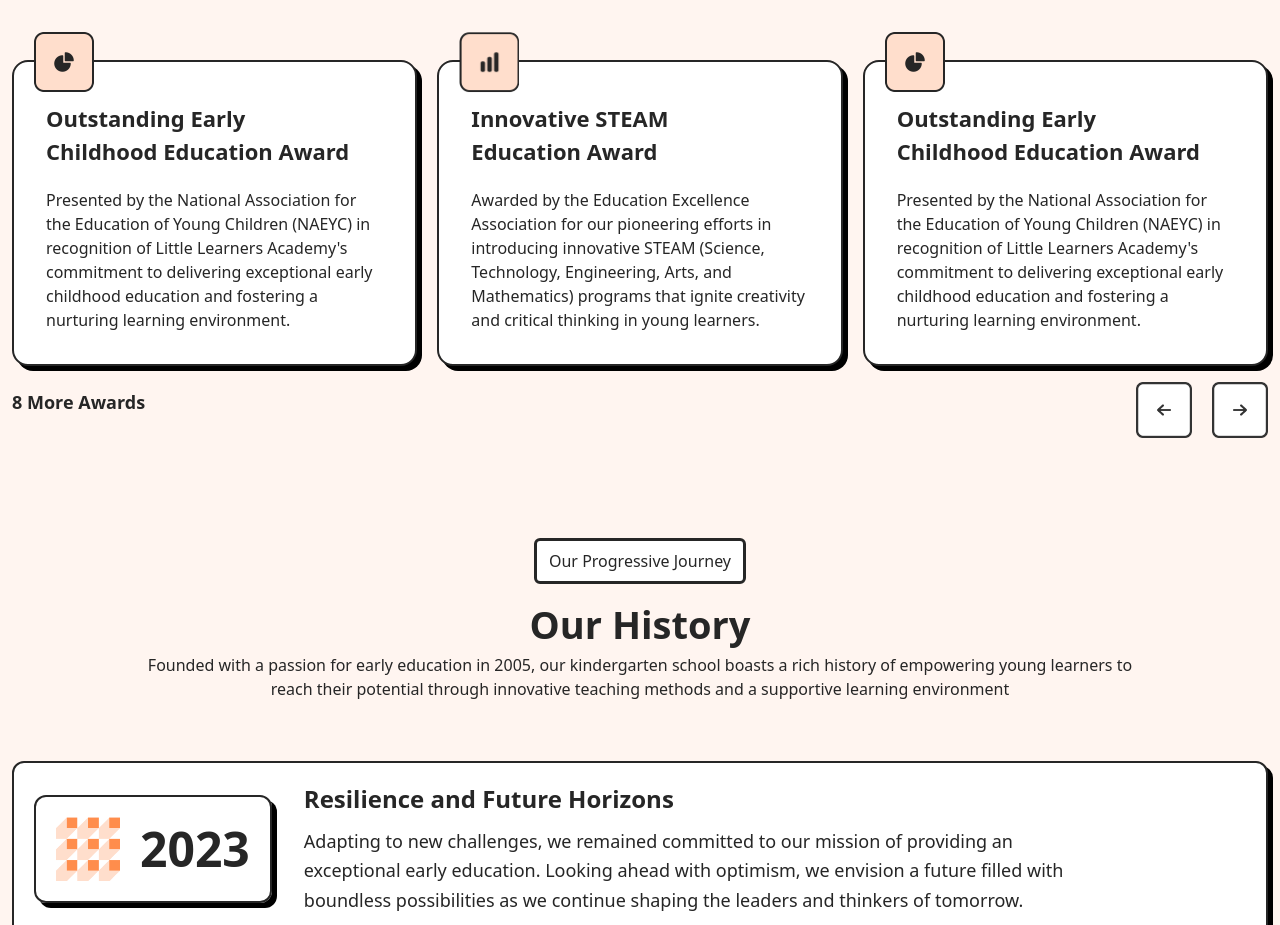
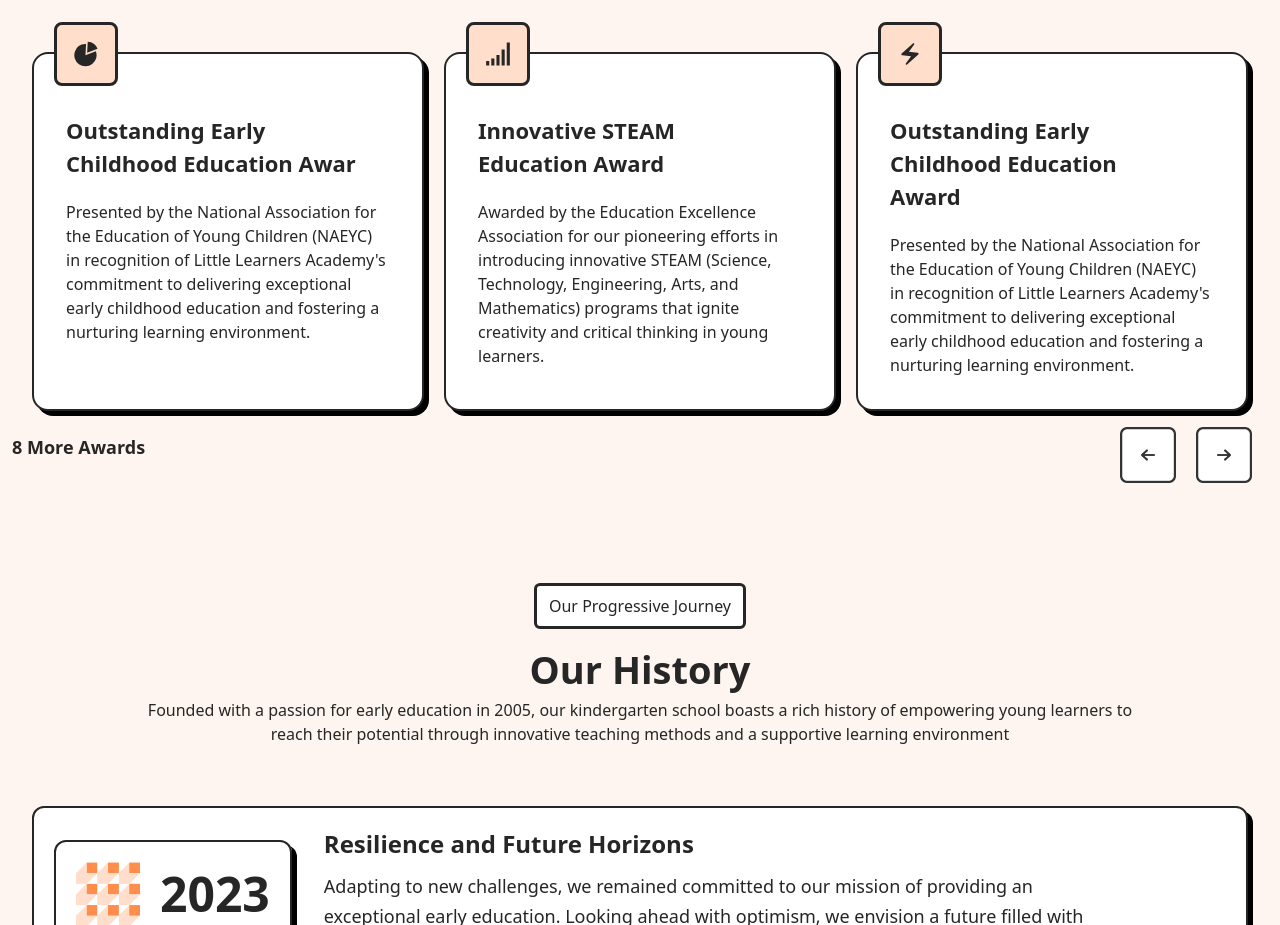
Before and after one commit to Ahmedatia99/School-Education, a React (Vite) app: page /about in a window 1280 px wide. Shown: the part 1447-2372 px from the top of the page. Built offline with nearby package versions, Linux system fonts and the light colour scheme.

Commit message:
Edited BoxPhoto Components To Be More Dynamic & Added React Icons  & Fix Some Responsive Issues &  Add Smart watches Resposive

```diff
--- a/src/components/about/heroSection.tsx
+++ b/src/components/about/heroSection.tsx
@@ -2,7 +2,7 @@ import React from "react";
 
 const HeroSection = () => {
   return (
-    <div className="relative flex flex-col md:flex-row items-center justify-between p-15 md:p-23 gap-6 border-2  [box-shadow:5px_5px_0_black] bg-white">
+    <div className="hero-section relative flex flex-col md:flex-row items-center justify-between p-15 md:p-23 gap-6 border-2  [box-shadow:5px_5px_0_black] bg-white">
       {/* Left Section */}
       <div className=" md:w-1/2  flex flex-col items-center gap-1 md:items-start">
         <img
--- a/src/components/about/ourAchievements.tsx
+++ b/src/components/about/ourAchievements.tsx
@@ -1,41 +1,25 @@
 import React, { useState } from "react";
 import SubContainer from "../common/SubContainer";
 import BoxPhotoInPosition from "../common/BoxPhotoInPosition";
+import { GiNetworkBars } from "react-icons/gi";
+import { MdElectricBolt } from "react-icons/md";
+import { GiPieChart } from "react-icons/gi";
 
-const BoxesDate = [
+const BoxesData = [
   {
-    imgSrc: "/assets/circleChart.png",
-    h3Text: "Outstanding Early Childhood Education Award",
+    icon: GiPieChart,
+    h3Text: "Outstanding Early Childhood Education Awar",
     pText:
       "Presented by the National Association for the Education of Young Children (NAEYC) in recognition of Little Learners Academy's commitment to delivering exceptional early childhood education and fostering a nurturing learning environment.",
   },
   {
-    imgSrc: "/assets/network.png",
+    icon: GiNetworkBars,
     h3Text: "Innovative STEAM Education Award",
     pText:
       "Awarded by the Education Excellence Association for our pioneering efforts in introducing innovative STEAM (Science, Technology, Engineering, Arts, and Mathematics) programs that ignite creativity and critical thinking in young learners.",
   },
   {
-    imgSrc: "/assets/circleChart.png",
-    h3Text: "Outstanding Early Childhood Education Award",
-    pText:
-      "Presented by the National Association for the Education of Young Children (NAEYC) in recognition of Little Learners Academy's commitment to delivering exceptional early childhood education and fostering a nurturing learning environment.",
-  },
-  {
-    imgSrc: "/assets/electric.png",
-    h3Text: "Environmental Stewardship Award",
-    pText:
-      "Received from the Green Earth Society for our dedication to environmental education, sustainable practices, and fostering a love for nature in our students.",
-  },
-  {
-    imgSrc: "/assets/network.png",
-    h3Text: "Innovative STEAM Education Award",
-    pText:
-      "Awarded by the Education Excellence Association for our pioneering efforts in introducing innovative STEAM (Science, Technology, Engineering, Arts, and Mathematics) programs that ignite creativity and critical thinking in young learners.",
-  },
-
-  {
-    imgSrc: "/assets/circleChart.png",
+    icon: MdElectricBolt,
     h3Text: "Outstanding Early Childhood Education Award",
     pText:
       "Presented by the National Association for the Education of Young Children (NAEYC) in recognition of Little Learners Academy's commitment to delivering exceptional early childhood education and fostering a nurturing learning environment.",
@@ -49,54 +33,41 @@ function OurAchievements() {
   const [indexBox3, seindexBox3] = useState(2);
 
   const backArrowOnClickHandler = () => {
-    setIndex((prev) => (prev > 0 ? prev - 1 : BoxesDate.length - 1));
-    seindexBox1((prev) => (prev > 0 ? prev - 1 : BoxesDate.length - 1));
-    seindexBox2((prev) => (prev > 0 ? prev - 1 : BoxesDate.length - 1));
-    seindexBox3((prev) => (prev > 0 ? prev - 1 : BoxesDate.length - 1));
+    setIndex((prev) => (prev > 0 ? prev - 1 : BoxesData.length - 1));
+    seindexBox1((prev) => (prev > 0 ? prev - 1 : BoxesData.length - 1));
+    seindexBox2((prev) => (prev > 0 ? prev - 1 : BoxesData.length - 1));
+    seindexBox3((prev) => (prev > 0 ? prev - 1 : BoxesData.length - 1));
   };
 
   const nextArrowOnClickHandler = () => {
-    setIndex((prev) => (prev < BoxesDate.length - 1 ? prev + 1 : 0));
-    seindexBox1((prev) => (prev < BoxesDate.length - 1 ? prev + 1 : 0));
-    seindexBox2((prev) => (prev < BoxesDate.length - 1 ? prev + 1 : 0));
-    seindexBox3((prev) => (prev < BoxesDate.length - 1 ? prev + 1 : 0));
+    setIndex((prev) => (prev < BoxesData.length - 1 ? prev + 1 : 0));
+    seindexBox1((prev) => (prev < BoxesData.length - 1 ? prev + 1 : 0));
+    seindexBox2((prev) => (prev < BoxesData.length - 1 ? prev + 1 : 0));
+    seindexBox3((prev) => (prev < BoxesData.length - 1 ? prev + 1 : 0));
   };
 
   return (
-    <div className="flex flex-col items-center  ">
+    <div className="flex flex-col items-center">
       <SubContainer
         btnText="Our Achievements"
         h2Text="Our Awards and Recognitions"
         pText="Little Learners Academy takes pride in our commitment to delivering high-quality education and outstanding student experiences. We are honored to have received various awards and recognitions for our dedication to early childhood education. These accolades reflect our team's relentless efforts in creating an exceptional learning environment for our students."
       />
-      <div className=" hidden gap-5 lg:flex lg:flex-row md:flex md:flex-row ">
+      <div className="hidden gap-5 md:flex md:flex-row xl:mx-5 md:mx-0 ">
         <BoxPhotoInPosition
-          imgSrc={BoxesDate[indexBox1].imgSrc}
-          h3Text={BoxesDate[indexBox1].h3Text}
-          pText={BoxesDate[indexBox1].pText}
-        />
-        <BoxPhotoInPosition
-          imgSrc={BoxesDate[indexBox2].imgSrc}
-          h3Text={BoxesDate[indexBox2].h3Text}
-          pText={BoxesDate[indexBox2].pText}
-        />
-
-        <BoxPhotoInPosition
-          imgSrc={BoxesDate[indexBox3].imgSrc}
-          h3Text={BoxesDate[indexBox3].h3Text}
-          pText={BoxesDate[indexBox3].pText}
+          boxes={[
+            BoxesData[indexBox1],
+            BoxesData[indexBox2],
+            BoxesData[indexBox3],
+          ]}
         />
       </div>
-      <div className="lg:hidden md:hidden m-[2%]">
-        <BoxPhotoInPosition
-          imgSrc={BoxesDate[index].imgSrc}
-          h3Text={BoxesDate[index].h3Text}
-          pText={BoxesDate[index].pText}
-        />
+      <div className="  md:hidden ">
+        <BoxPhotoInPosition boxes={[BoxesData[index]]} />
       </div>
-      <div className="flex flex-row items-center justify-between   w-full ">
+      <div className="our-achievements flex flex-row items-center justify-between w-full ">
         <span className="font-bold text-[18px]">8 More Awards</span>
-        <div className="flex gap-5 mt-4">
+        <div className="flex gap-5 mt-4 mr-4">
           <button onClick={backArrowOnClickHandler}>
             <img
               src="/assets/leftArrow.png"
--- a/src/components/about/ourHistory.tsx
+++ b/src/components/about/ourHistory.tsx
@@ -10,7 +10,6 @@ function ourHistory() {
         h2Text="Our History"
         pText="Founded with a passion for early education in 2005, our kindergarten school boasts a rich history of empowering young learners to reach their potential through innovative teaching methods and a supportive learning environment"
       />
-
       <History />
     </div>
   );
--- a/src/components/common/BoxPhotoInPosition.tsx
+++ b/src/components/common/BoxPhotoInPosition.tsx
@@ -1,26 +1,32 @@
 import React from "react";
-type BoxPhotoInPositionProps = {
-  imgSrc: string;
-  h3Text: string;
-  pText: string;
-};
-function BoxPhotoInPosition({
-  imgSrc,
-  h3Text,
-  pText,
-}: BoxPhotoInPositionProps) {
+import type { IconType } from "react-icons";
+
+type BoxObject = { pText: string; h3Text: string; icon: IconType };
+
+type BoxPhotoInPositionPraams = { boxes: BoxObject[] };
+
+function BoxPhotoInPosition({ boxes }: BoxPhotoInPositionPraams) {
   return (
-    <div className="   relative flex flex-col items-start gap-5 p-8 pt-10 border-2 rounded-2xl w-full [box-shadow:5px_5px_0_black] bg-white">
-      <img
-        src={imgSrc}
-        alt=""
-        className="absolute top-0 left-5 w-15 rounded-lg -translate-y-1/2"
-      />
-      <h3 className="font-bold text-[22px] text-center text-start w-[90%]">
-        {h3Text}
-      </h3>
-      <p className="">{pText}</p>
-    </div>
+    <>
+      {boxes.map((box, index) => (
+        <div
+          key={index}
+          className="achievement-box relative flex flex-col items-start gap-5 p-8 pt-10 border-2 rounded-2xl w-full [box-shadow:5px_5px_0_black] bg-white"
+        >
+          <div>
+            <box.icon
+              className="icon absolute top-0 left-5 rounded-lg -translate-y-1/2 p-4 w-16 h-16 border-3 "
+              style={{ backgroundColor: "#FFDECC" }}
+            />
+          </div>
+
+          <h3 className="font-bold text-[22px] text-center text-start w-[90%]">
+            {box.h3Text}
+          </h3>
+          <p>{box.pText}</p>
+        </div>
+      ))}
+    </>
   );
 }
 
--- a/src/components/common/History.tsx
+++ b/src/components/common/History.tsx
@@ -3,7 +3,7 @@ import React from "react";
 function History() {
   return (
     <div>
-      <div className="flex flex-col p-10 md:p-5 gap-10 border-2 [box-shadow:5px_5px_0_black] bg-white  rounded-xl">
+      <div className="history-container flex flex-col p-10 md:p-5 gap-10 border-2 xl:mx-5 md:mx-0 [box-shadow:5px_5px_0_black] bg-white  rounded-xl">
         {/* ===== 2023 Section ===== */}
         <div className="flex flex-col md:flex-row items-start md:items-center gap-8">
           {/* Left */}
@@ -22,13 +22,13 @@ function History() {
               Adapting to new challenges, we remained committed to our mission
               of providing an exceptional early education. Looking ahead with
               optimism, we envision a future filled with boundless possibilities
-              as we continue shaping the leaders and thinkers of tomorrow.
+              lorem20
             </p>
           </div>
         </div>
 
         {/* ===== 2017 Section ===== */}
-        <div className="flex flex-col md:flex-row items-start md:items-center    gap-8">
+        <div className="flex flex-col md:flex-row items-start md:items-center gap-8">
           <div className="flex items-center gap-5 border-2 p-5    rounded-xl [box-shadow:5px_5px_0_black] w-full md:w-auto">
             <img className="w-16" src="/assets/blocks.png" alt="blocks" />
             <span className="font-bold text-4xl md:text-5xl   rounded">
--- a/src/components/common/SubContainer.tsx
+++ b/src/components/common/SubContainer.tsx
@@ -7,11 +7,11 @@ type SubContainerParams = {
 
 function SubContainer({ btnText, h2Text, pText }: SubContainerParams) {
   return (
-    <div className="  flex flex-col items-center mb-15 mt-25 ">
+    <div className=" sub-container flex flex-col items-center mb-15 mt-25 ">
       <button className="border-3 rounded-md p-2 px-3 font-medium text-[16px] bg-white btn-hover ">
         {btnText}
       </button>
-      <h2 className="font-bold text-[38px] text- text-center mt-3">{h2Text}</h2>
+      <h2 className="font-bold text-[38px]  text-center mt-3">{h2Text}</h2>
       <p className="font-medium text-center text-[16px] w-[80%]">{pText}</p>
     </div>
   );
```
Also changed, not shown: src/components/about/ourMission.tsx (+5 -5 lines), src/components/about/teamMembers.tsx (+8 -3 lines), src/style/main.css (+147 -0 lines), assets/circleChart.png (deleted), assets/electric.png (deleted).
